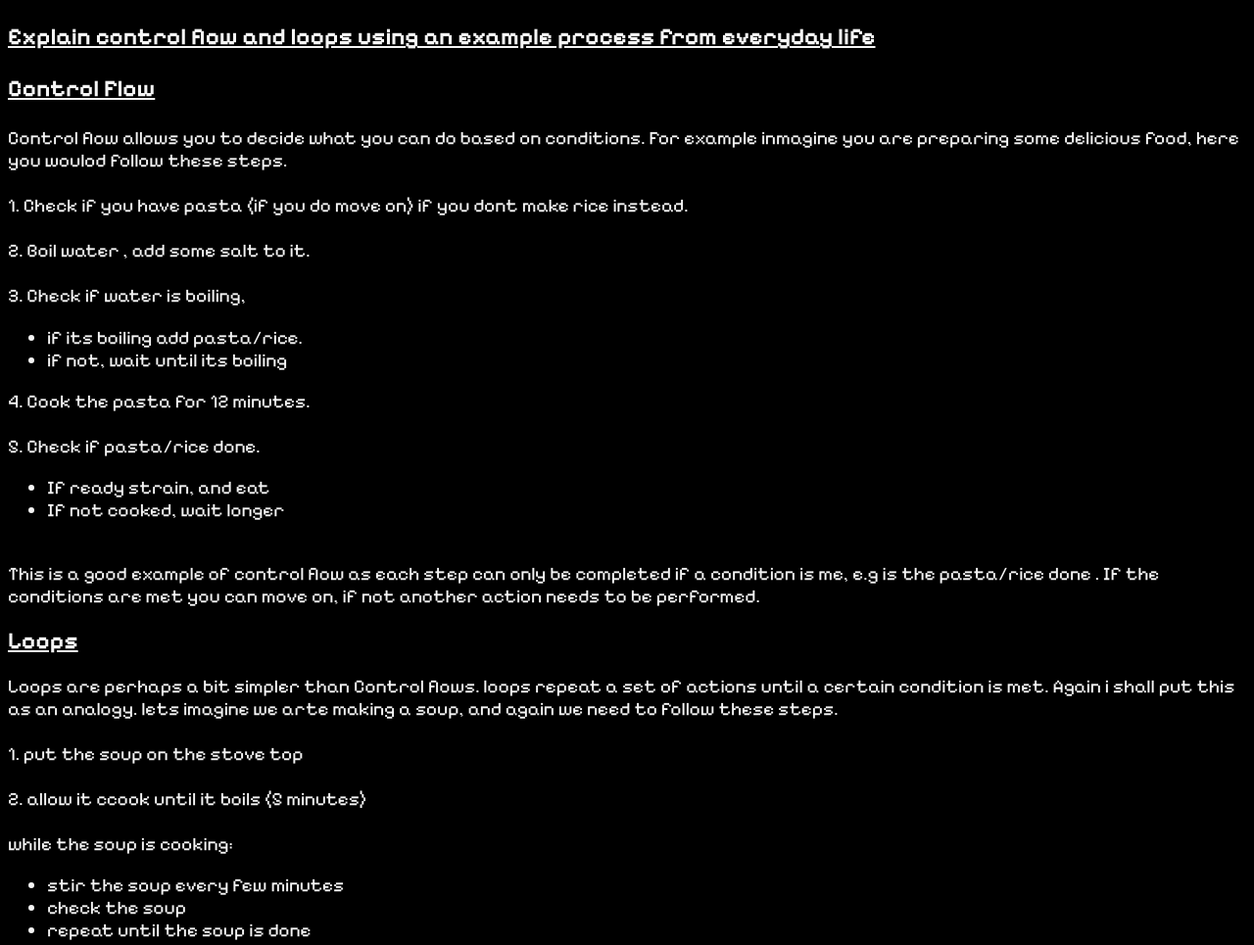
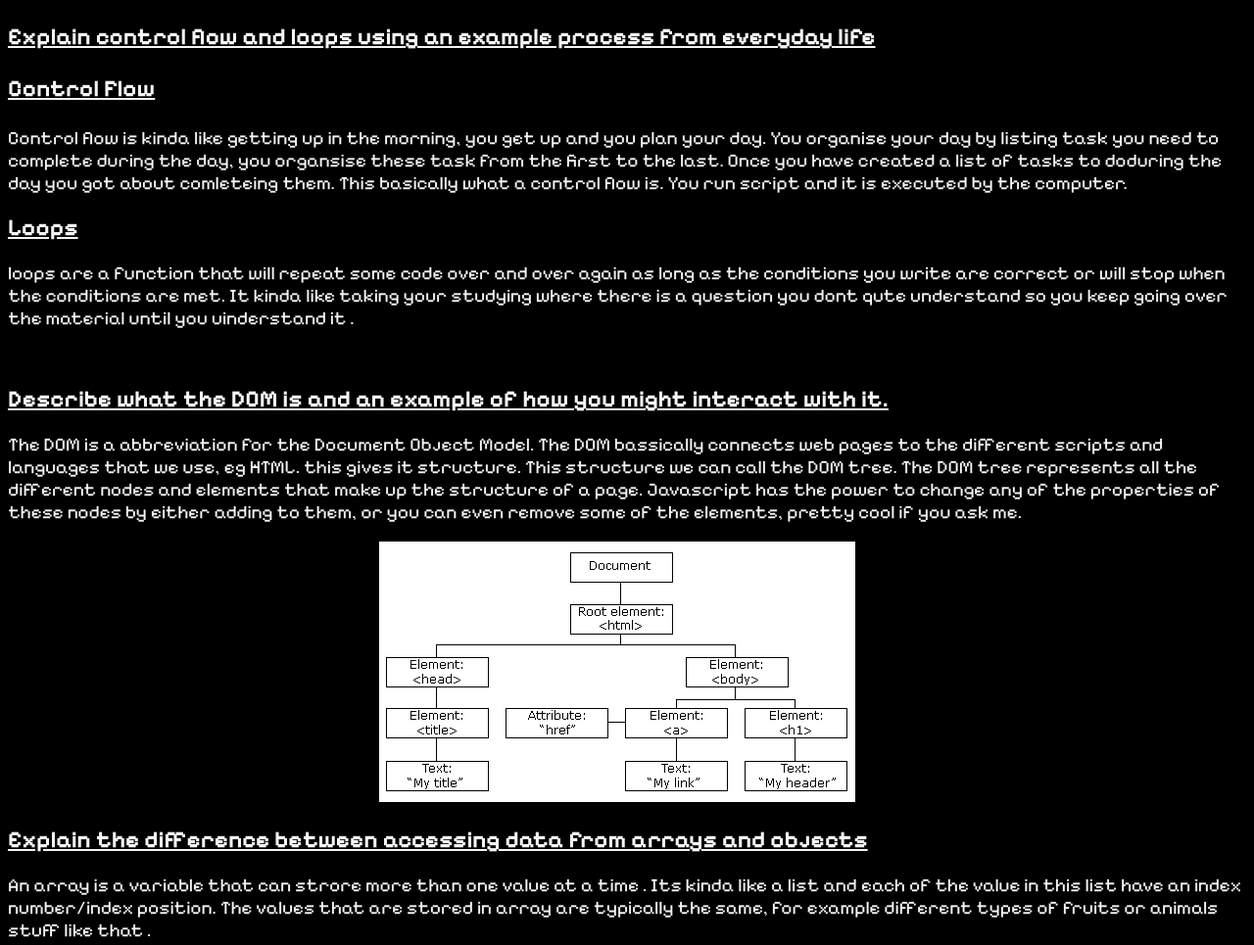
Before and after one commit to gareth-jones117/gareth-jones117.github.io, a plain HTML site: page javascript-dom.html in a window 1280 px wide. Shown: the part 580-1545 px from the top of the page at 98% size. Drawn offline with Linux system fonts and the light colour scheme; a web font is replaced by a local one.

Commit message:
replaced this paragraph with a more basic version

```diff
--- a/javascript-dom.html
+++ b/javascript-dom.html
@@ -69,45 +69,12 @@
       <section class="sect">
         <h2 class="subHeader">Explain control flow and loops using an example process from everyday life</h2>
         <h3 class="subHeader">Control Flow</h3>
-        <p>Control flow allows you to decide what you can do based on conditions. For example inmagine you are preparing some delicious food, here you woulod follow these steps.
-          <br><br> 1. Check if you have pasta (if you do move on) if you dont make rice instead.
-          <br><br>
-           2. Boil water , add some salt to it.
-          <br><br>
-          3. Check if water is boiling,
-          <ul>
-            <li>if its boiling add pasta/rice.</li>
-            <li>if not, wait until its boiling </li>
-          </ul>
-
-            4. Cook the pasta for 12 minutes.
-            <br><br>
-            5. Check if pasta/rice done.
-            <ul>
-              <li>If ready strain, and eat</li>
-              <li>If not cooked, wait longer </li>
-
-            </ul>
-            <br>
-            This is a good example of control flow as each step can only be completed if a condition is me, e.g is the pasta/rice done . If the conditions are met you can move on, if not another action needs to be performed.
-        </p>
+      <p>Control flow is kinda like getting up in the morning, you get up and you plan your day. You organise your day by listing task you need to complete during the day,  you organsise these task from the first to the last. Once you have created a list of tasks to doduring the day you got about comleteing them.
+        This basically what a control flow is. You run script and it is executed by the computer.   </p>
 
         <h2 class="subHeader" >Loops</h2>
         <p>
-          Loops are perhaps a bit simpler than Control flows. loops repeat a set of actions until a certain condition is met. Again i shall put this as an analogy. lets imagine we arte making a soup, and again we need to follow these steps. <br>
-          <br>
-          1. put the soup on the stove top
-          <br><br>
-          2. allow it ccook until it boils (5 minutes)
-          <br><br>while the soup is cooking:
-          <ul>
-            <li>stir the soup every few minutes
-            </li>
-            <li> check the soup </li>
-            <li>repeat until the soup is done</li>
-          </ul>
-          This would be a very basic loop , of checking and stirring the soup every few minutes. This loop would continue until the soup was coooked and ready.
-        </p>
+         loops are a function that will repeat some code over and over again as long as the conditions you write are correct or will stop when the conditions are met. It kinda like taking your studying where there is a question you dont qute understand so you keep going over the material until you uinderstand it .
       </section>
     </div>
     <br>
```
